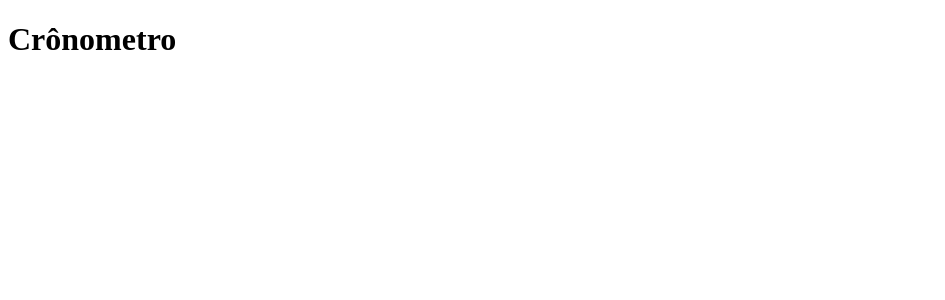
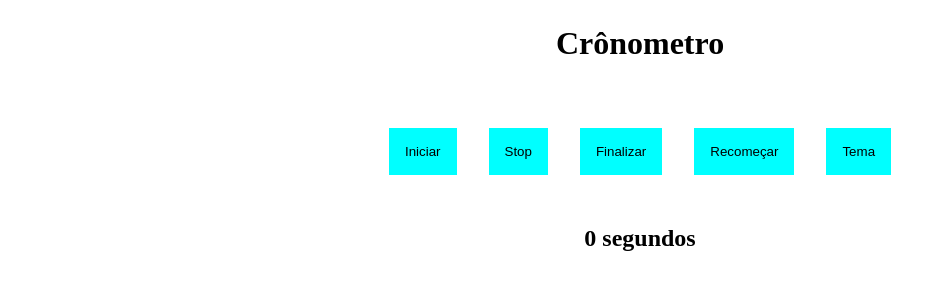
Before and after one commit to aldusosi/front-persistindo-dados, a React (Create React App) app in the folder classe-01/: page / in a window 1280 px wide. Shown: the top 300 px of the page, without its empty margins (0-945 px from the left). Built offline with nearby package versions, Linux system fonts and the light colour scheme.

Commit message:
res-exercicio

```diff
--- a/classe-01/src/App.css
+++ b/classe-01/src/App.css
@@ -0,0 +1,21 @@
+*{
+    margin:0;
+    padding:0;
+    box-sizing: border-box;
+}
+.container{
+    width:100vw;
+    height:100vh;
+    padding:25px;
+    text-align: center;
+}
+.container h1, .container h2{
+    margin-bottom:50px;
+}
+.container button{
+    border:none;
+    background-color: aqua;
+    margin:1rem;
+    margin-bottom:50px;
+    padding:1rem;
+}
--- a/classe-01/src/App.js
+++ b/classe-01/src/App.js
@@ -1,8 +1,66 @@
 import './App.css';
+import {useState, useRef} from "react";
 
 function App() {
+
+  const [tema, setTema] = useState(localStorage.getItem('tema') ?? 'claro')
+  const [timer, setTimer] = useState(0);
+  const [cronometroRodando, setCronometroRodando] = useState(true);
+  const intervalId = useRef(null);
+
+  function handleTema(){
+    const novoTema = tema === 'claro' ? 'escuro' : 'claro';
+    setTema(novoTema);
+    localStorage.setItem('tema', novoTema);
+  }
+
+  function handleClickStartTime(){
+    if(!intervalId.current){
+      intervalId.current = setInterval(()=>{
+        setTimer(prevTimer => prevTimer + 1);
+      },1000);
+    }
+
+  }
+
+  function handleClickStop(){
+    clearInterval(intervalId.current)
+    console.log(cronometroRodando);
+    setCronometroRodando(false);
+  }
+
+  function handleStopAndClear(){
+    clearInterval(intervalId.current)
+    setTimer(0);
+  }
+
+  function handleReiniciarContagem(){
+    setTimer(0);
+    if(cronometroRodando)return;
+
+    clearInterval(intervalId.current);
+    intervalId.current = setInterval(()=>{
+      setTimer(prevTimer => prevTimer + 1);
+    },1000);
+
+
+  }
+
   return (
-    <h1>Crônometro</h1>
+    <div className="container" style={{background:tema ==='claro' ? "white" : "black",color: tema === 'claro' ? "black" : "white"}}>
+
+      <h1>Crônometro</h1>
+
+      <div className="container-buttons">
+        <button onClick={ handleClickStartTime }>Iniciar</button>
+        <button onClick={ handleClickStop }>Stop</button>
+        <button onClick={ handleStopAndClear }>Finalizar</button>
+        <button onClick={ handleReiniciarContagem }>Recomeçar</button>
+        <button onClick={ handleTema }>Tema</button>
+      </div>
+
+      <h2>{timer} {timer == 1 ? "segundo" : "segundos"}</h2>
+    </div>
   );
 }
 
```
Also changed, not shown: classe-01/package.json (+6 -1 lines), 1 other file (tests, documents, lock files or other folders).
